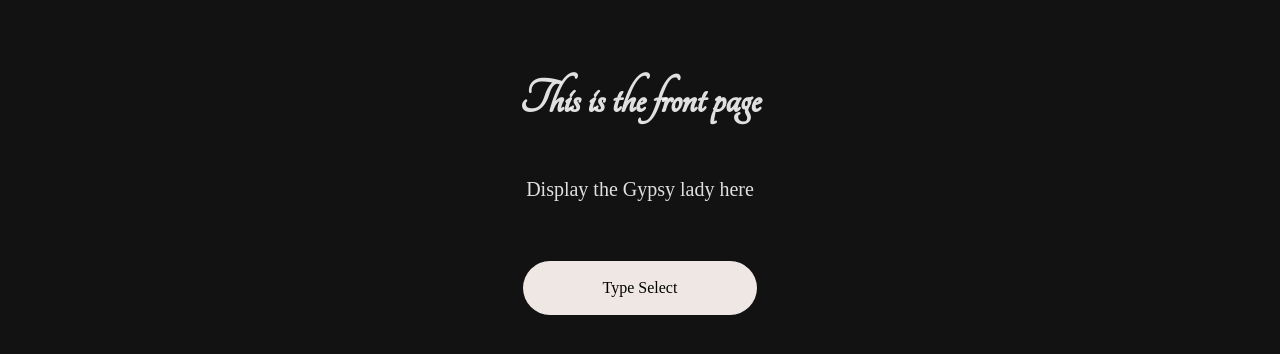
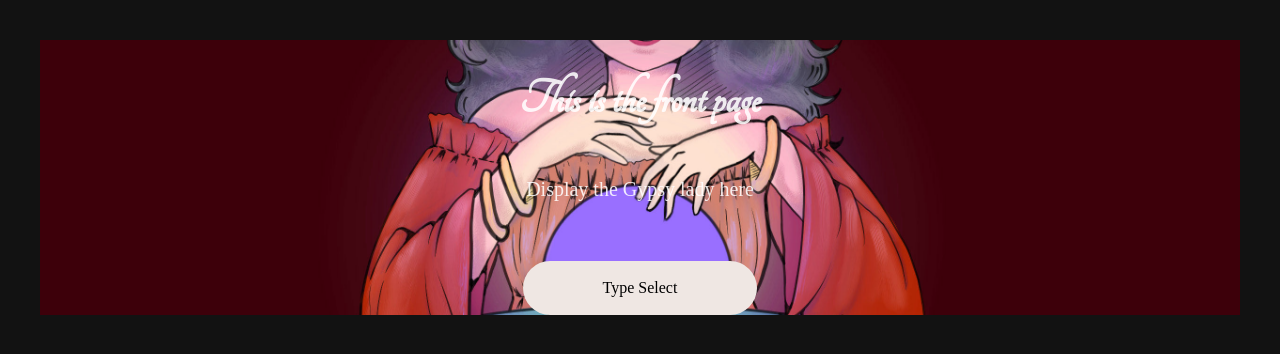
Before and after one commit to ArturMigulea/Tarot-Reading, a React (Vite) app: page /Screens/FateReading in a window 1280 px wide. Shown: the top 354 px of the page. Built offline with nearby package versions, Linux system fonts and the light colour scheme; a web font is replaced by a local one.

Commit message:
adding background images

```diff
--- a/src/Screens/FateReading.jsx
+++ b/src/Screens/FateReading.jsx
@@ -73,7 +73,8 @@ function FateReading() {
     }, [])
 
     return (
-        <div>
+        <div class="crystalBall-bg-img">
+			{/* If the screen is in First screen mode, display this */}
             {view === "grid" && (
             <div className="reading-grid">
                 {/* Top row: cards */}
--- a/src/Screens/Title.jsx
+++ b/src/Screens/Title.jsx
@@ -6,7 +6,7 @@ function Title() {
     const navigate = useNavigate();
 
     return (
-        <div className='ScreenContainer'>
+        <div className='ScreenContainer gypsy-bg-img'>
             <h1>This is the front page</h1>
             <p>Display the Gypsy lady here</p>
 
--- a/src/styles.css
+++ b/src/styles.css
@@ -57,3 +57,17 @@ p {
   justify-content: center;
   flex-direction: column;
 }
+
+.gypsy-bg-img {
+  background-image: url('/Tarot-Reading/GypsyLady.jpg');
+  background-size: cover;
+  background-position: center;
+  background-repeat: no-repeat;
+}
+
+.crystalBall-bg-img {
+  background-image: url('/Tarot-Reading/CrystalBall.jpg');
+  background-size: cover;
+  background-position: center;
+  background-repeat: no-repeat;
+}
```
Also changed, not shown: public/CrystalBall.jpg (added), public/GypsyLady.jpg (added).
